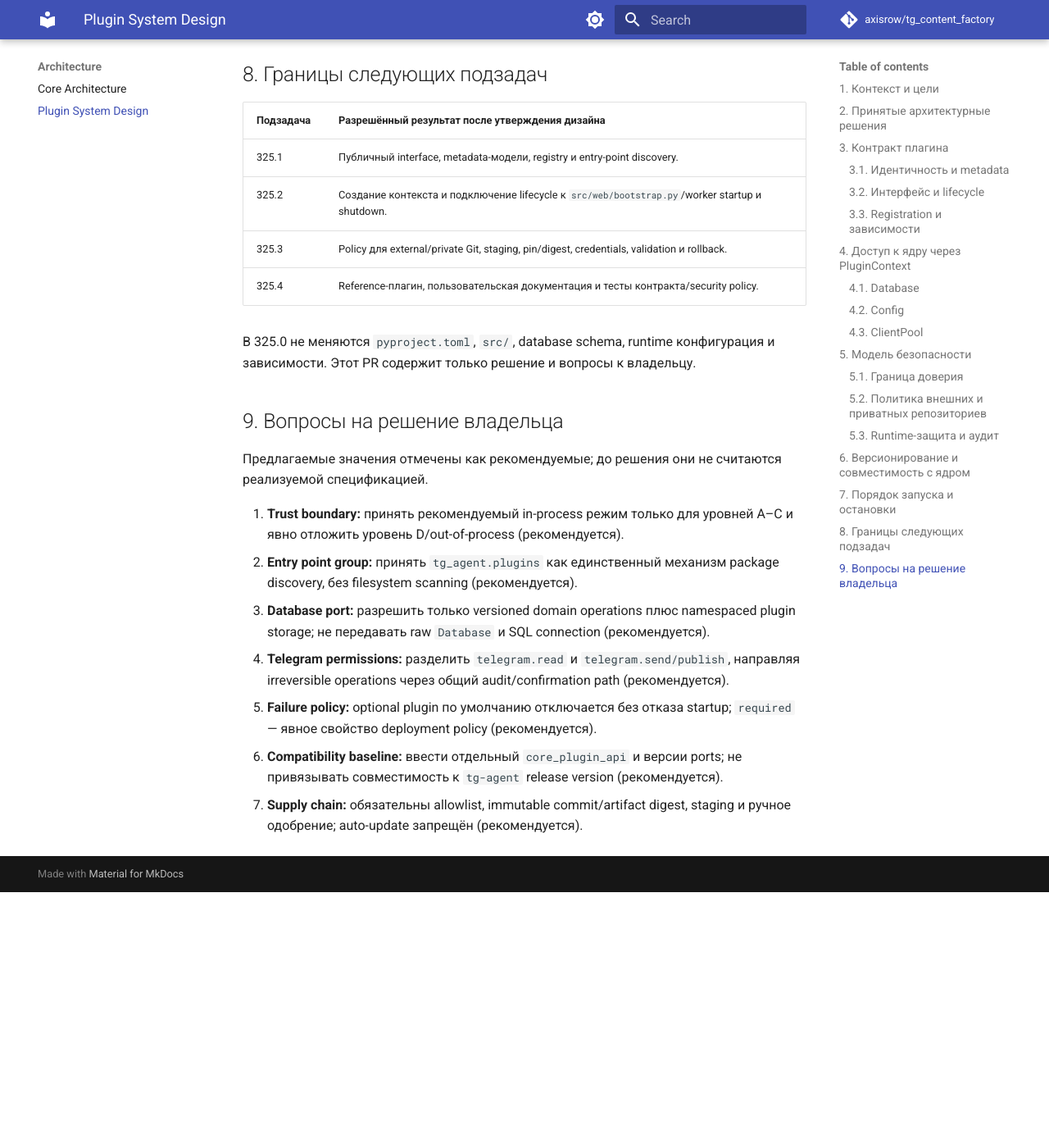
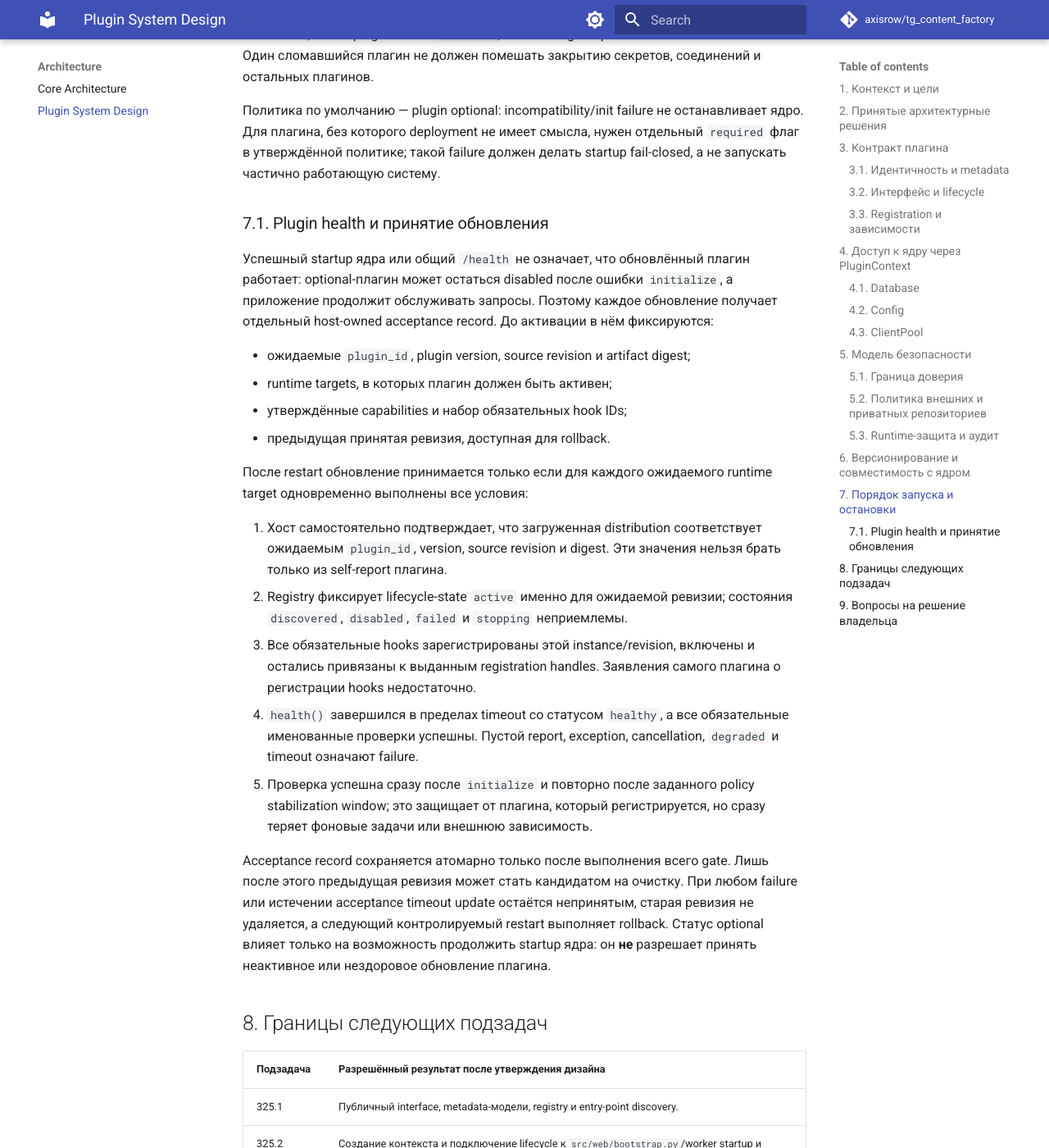
Before and after one commit to axisrow/tg_content_factory, an MkDocs documentation site: the page built from docs/design/plugin-system.md, in a window 1280 px wide and 1400 px high, scrolled down 10008 px. Shown: the whole window at 82% size. Built offline with MkDocs 1.6.1 and Material for MkDocs 9.7.7, drawn with Linux system fonts in a browser that asks for light colours; comment, search, counter and statistics services are not loaded; before the commit the page ends 11096 px from its top, so only the background shows below that; some of the changed text lies outside the part shown.

Commit message:
docs: require plugin update health checks

```diff
--- a/docs/design/plugin-system.md
+++ b/docs/design/plugin-system.md
@@ -83,6 +83,7 @@ Metadata должны быть доступны для проверки совм
 |---|---|
 | `metadata` | Возвращает immutable metadata из раздела 3.1. Доступ к БД, сети и Telegram на этой стадии запрещён. |
 | `initialize(context)` | Асинхронно получает `PluginContext`, проверяет собственную конфигурацию и регистрирует расширения через предоставленные registration handles. Вызывается не более одного раза для экземпляра. |
+| `health()` | Асинхронно возвращает plugin-specific health report после успешного `initialize`: общий статус и именованные проверки зависимостей, без которых заявленные hooks неработоспособны. Операция read-only, ограничена timeout и не выполняет миграции, restart или self-healing. |
 | `shutdown()` | Асинхронно останавливает работу и освобождает только ресурсы плагина. Должен быть безопасен при частично завершённом `initialize`; повторный вызов не должен приводить к ошибке. |
 
 Дополнительные требования:
@@ -92,6 +93,8 @@ Metadata должны быть доступны для проверки совм
 - `initialize` не должен создавать неконтролируемые фоновые задачи. Для них
   используется host-managed task handle, чтобы ядро могло отменить их при
   остановке;
+- `health` вызывается только для lifecycle-state `active`; timeout, исключение,
+  `degraded` или `unhealthy` не считаются успешной проверкой обновления;
 - plugin-код не импортирует `src.*` как часть публичного контракта, кроме
   опубликованных versioned API-модулей;
 - плагин должен корректно работать при повторном запуске процесса после
@@ -236,9 +239,10 @@ Python-кода**.
    в URL, lock-файле, `config.yaml` или логах; deploy key должен быть
    read-only и ограничен нужным repository.
 8. **Обновление и rollback.** Обновление staged, проверяется и применяется
-   после restart. До успешного health check сохраняется предыдущая рабочая
-   ревизия; rollback возвращает и код, и lock metadata. Hot replacement не
-   используется.
+   после restart. Предыдущая рабочая ревизия сохраняется до успешного
+   plugin-specific acceptance gate из раздела 7.1; общий health приложения не
+   заменяет эту проверку. Rollback возвращает и код, и lock metadata. Hot
+   replacement не используется.
 
 Подписание пакета не отменяет review: скомпрометированный ключ может подписать
 вредоносный код. И наоборот, commit SHA без проверки владельца не доказывает,
@@ -329,6 +333,43 @@ Database. Один сломавшийся плагин не должен пом
 нужен отдельный `required` флаг в утверждённой политике; такой failure должен
 делать startup fail-closed, а не запускать частично работающую систему.
 
+### 7.1. Plugin health и принятие обновления
+
+Успешный startup ядра или общий `/health` не означает, что обновлённый плагин
+работает: optional-плагин может остаться disabled после ошибки `initialize`, а
+приложение продолжит обслуживать запросы. Поэтому каждое обновление получает
+отдельный host-owned acceptance record. До активации в нём фиксируются:
+
+- ожидаемые `plugin_id`, plugin version, source revision и artifact digest;
+- runtime targets, в которых плагин должен быть активен;
+- утверждённые capabilities и набор обязательных hook IDs;
+- предыдущая принятая ревизия, доступная для rollback.
+
+После restart обновление принимается только если для каждого ожидаемого
+runtime target одновременно выполнены все условия:
+
+1. Хост самостоятельно подтверждает, что загруженная distribution соответствует
+   ожидаемым `plugin_id`, version, source revision и digest. Эти значения нельзя
+   брать только из self-report плагина.
+2. Registry фиксирует lifecycle-state `active` именно для ожидаемой ревизии;
+   состояния `discovered`, `disabled`, `failed` и `stopping` неприемлемы.
+3. Все обязательные hooks зарегистрированы этой instance/revision, включены и
+   остались привязаны к выданным registration handles. Заявления самого плагина
+   о регистрации hooks недостаточно.
+4. `health()` завершился в пределах timeout со статусом `healthy`, а все
+   обязательные именованные проверки успешны. Пустой report, exception,
+   cancellation, `degraded` и timeout означают failure.
+5. Проверка успешна сразу после `initialize` и повторно после заданного policy
+   stabilization window; это защищает от плагина, который регистрируется, но
+   сразу теряет фоновые задачи или внешнюю зависимость.
+
+Acceptance record сохраняется атомарно только после выполнения всего gate.
+Лишь после этого предыдущая ревизия может стать кандидатом на очистку. При
+любом failure или истечении acceptance timeout update остаётся непринятым,
+старая ревизия не удаляется, а следующий контролируемый restart выполняет
+rollback. Статус optional влияет только на возможность продолжить startup
+ядра: он **не** разрешает принять неактивное или нездоровое обновление плагина.
+
 ## 8. Границы следующих подзадач
 
 | Подзадача | Разрешённый результат после утверждения дизайна |
```
